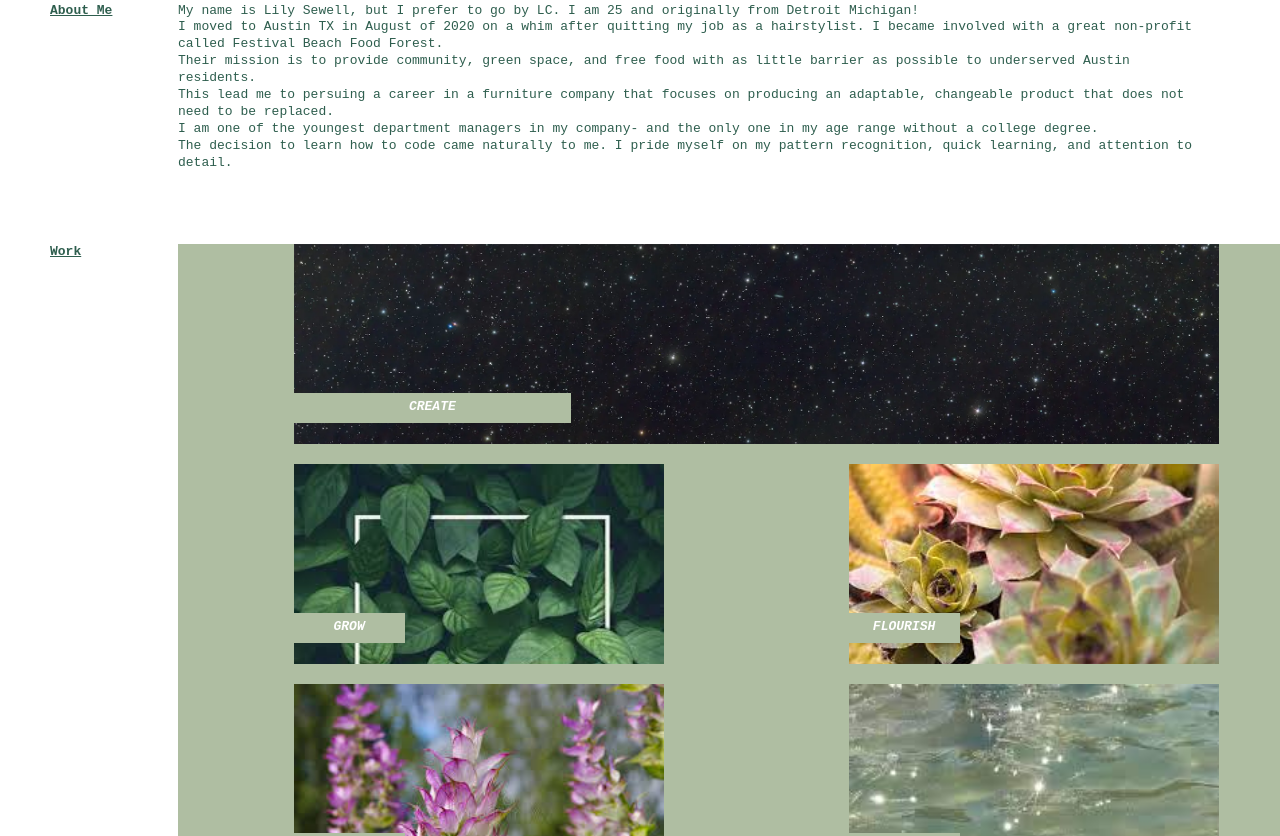
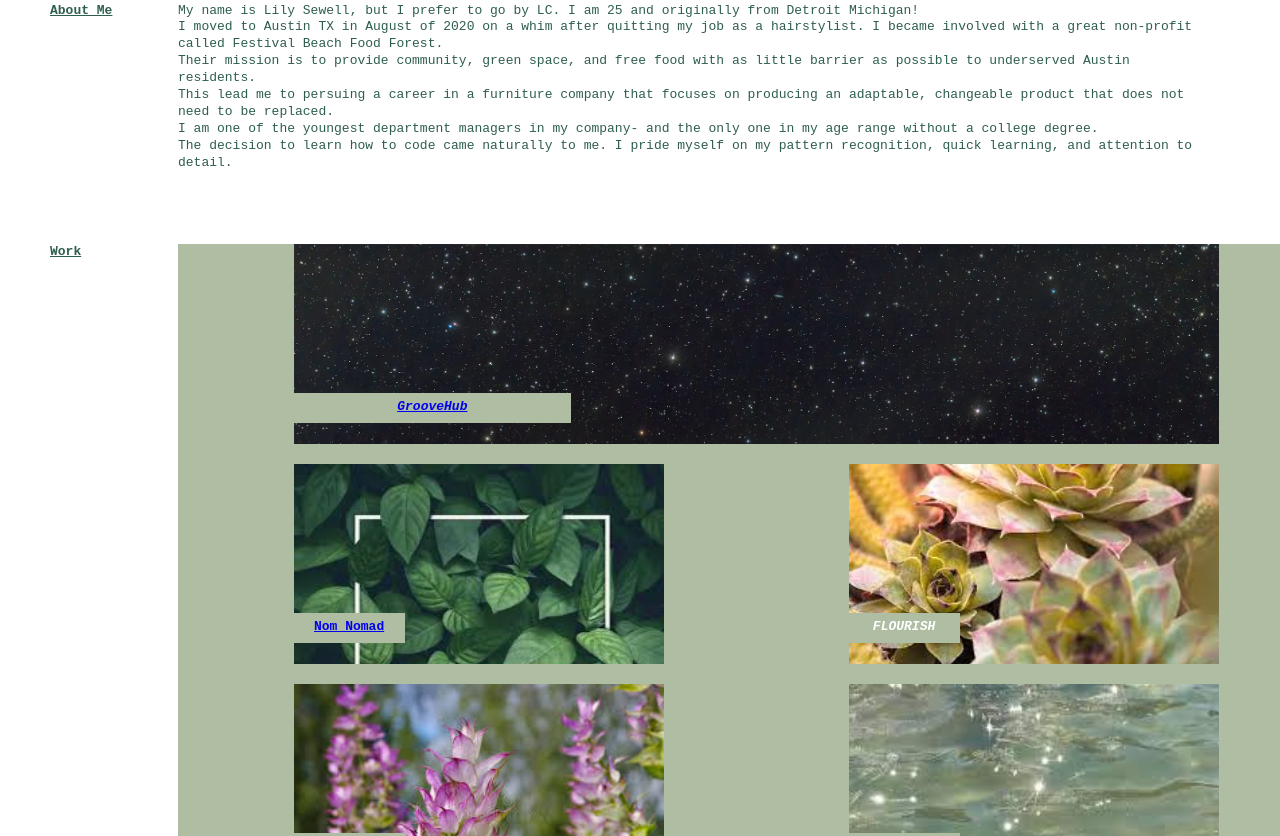
Before and after one commit to LCatSew/learnantino-portfolio, a plain HTML site: page index.html in a window 1280 px wide. Shown: the part 461-1297 px from the top of the page. Drawn offline with Linux system fonts and the light colour scheme.

Commit message:
added nomnomad deployed link to portfolio

```diff
--- a/assets/css/style.css
+++ b/assets/css/style.css
@@ -164,7 +164,7 @@ nav a:hover {
 .work-img-1 { /*larger work section image source contained here*/
     width: 100%;
     height: 200px;
-    background-color: var(--stromboli);
+    /* background-color: var(--stromboli); */
     background-image: url("../images/20sci-spacecalendar-green-comet-jklw-superJumbo.webp");
     background-size: 100%;
 }
--- a/index.html
+++ b/index.html
@@ -52,14 +52,14 @@
                     <div class="work-top">
                         <div class="work-img-1" alt="image of a starry night sky">
                             <div class="baby-container"> <!--"baby-container" = name for the box containing the label of each application (nuture, flourish, grow, etc.)-->
-                                <h3><em>CREATE</em></h3>
+                                <h3><a href="https://sleepy-headland-80310-fcffdf3691bf.herokuapp.com/#"><em>GrooveHub</em></a></h3>
                             </div>
                         </div>
                     </div>
                     <div class="work-middle">
                         <div class="work-img-2" alt="dark green vines that are growing out of and around a white border frame">
                             <div class="baby-container">
-                                <h3><em>GROW</em></h3>
+                                <h3><a href="https://nomnomad-570127c9b430.herokuapp.com/">Nom Nomad</a></h3>
                             </div>
                         </div>
                         <div class="work-img-3" alt="a close up of succulents">
```
Also changed, not shown: 3 other files.
